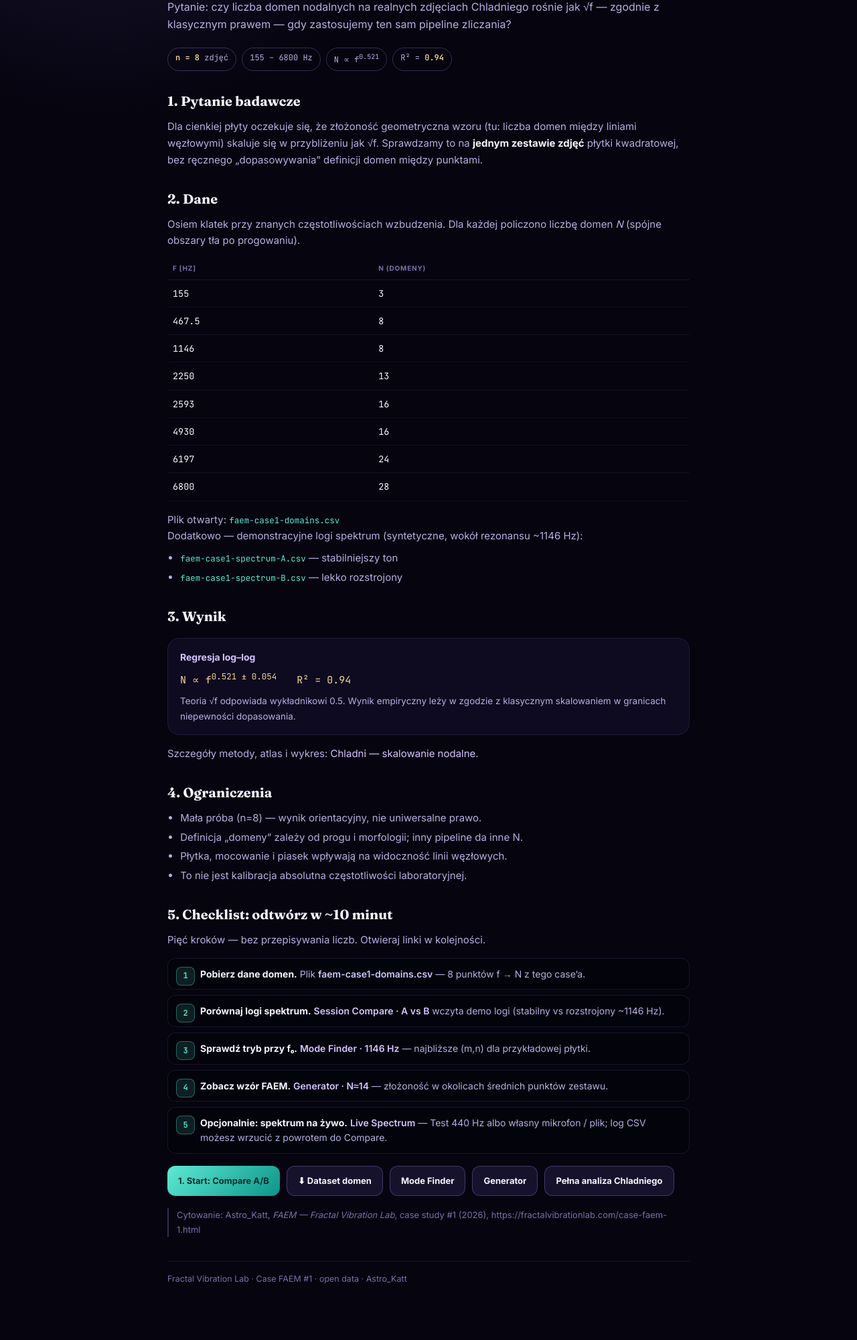
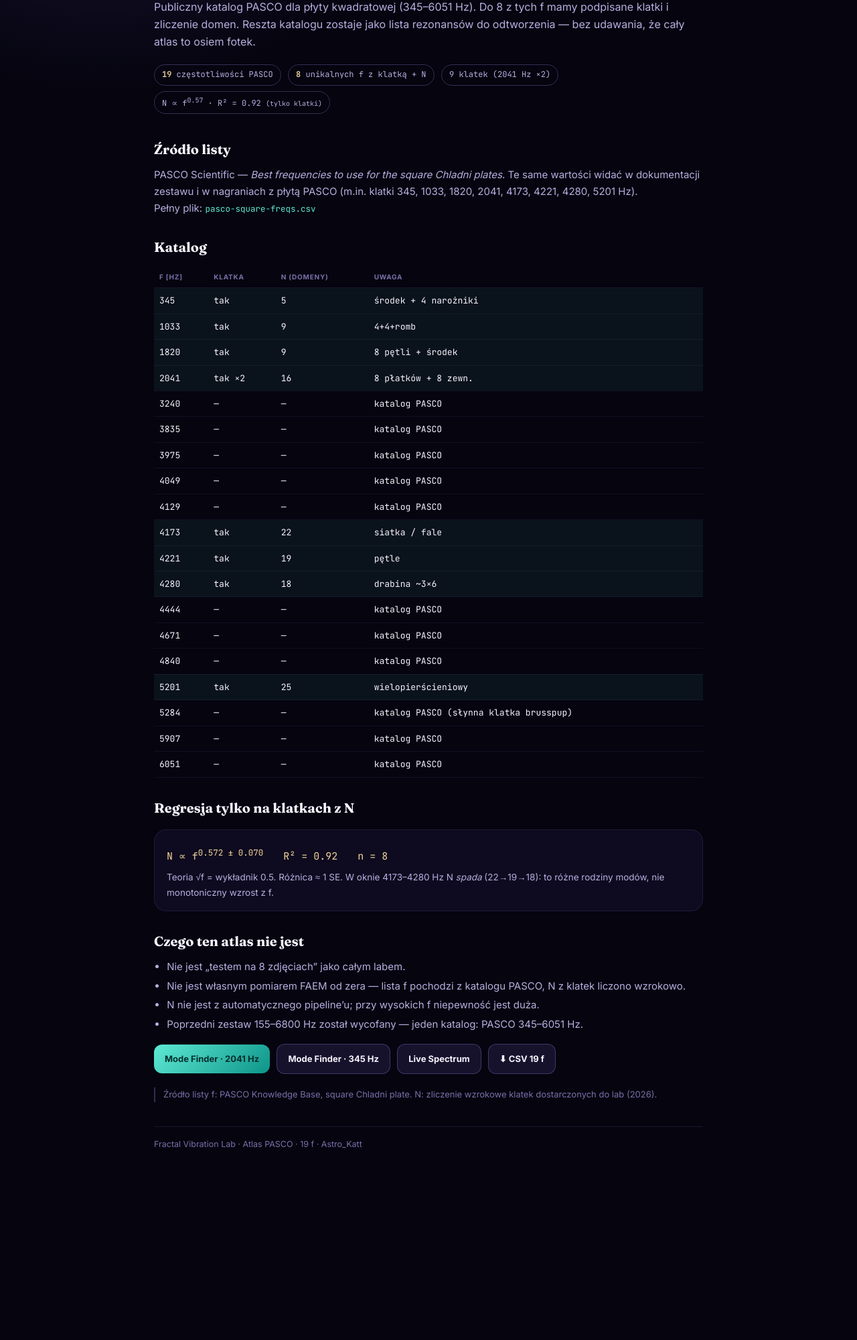
Before and after one commit to kata671/fvl, a plain HTML site: page case-faem-1.html in a window 1280 px wide. Shown: the part 204-2204 px from the top of the page at 67% size. After the commit the page ends 2002 px from the top, so only its background shows below. Drawn offline with Linux system fonts and the light colour scheme.

Commit message:
Add files via upload

```diff
--- a/case-faem-1.html
+++ b/case-faem-1.html
@@ -3,131 +3,114 @@
 <head>
 <meta charset="UTF-8"/>
 <meta name="viewport" content="width=device-width,initial-scale=1"/>
-<title>Case study FAEM #1 — Fractal Vibration Lab</title>
-<meta name="description" content="FAEM case study #1: skalowanie domen Chladniego na płytce kwadratowej, 8 punktów, N∝f^0.52, R²=0.94. Dane otwarte."/>
+<title>Atlas rezonansów — płyta kwadratowa PASCO · Fractal Vibration Lab</title>
+<meta name="description" content="Katalog 19 częstotliwości rezonansowych kwadratowej płyty Chladniego (PASCO, 345–6051 Hz). 9 klatek z pomiarem N. Nie test na 8 zdjęciach."/>
 <meta name="theme-color" content="#05040f"/>
-<meta property="og:title" content="Case study FAEM #1 — Fractal Vibration Lab"/>
-<meta property="og:description" content="Open case: nodal domains vs frequency on a square plate. Dataset + tools."/>
 <link href="https://fonts.googleapis.com/css2?family=Fraunces:opsz,wght@9..144,600;9..144,700&family=Inter:wght@400;500;600;700&family=JetBrains+Mono:wght@400;500;600&display=swap" rel="stylesheet"/>
 <style>
-:root{--bg:#05040f;--border:rgba(180,150,255,.12);--border2:rgba(180,150,255,.28);--text:#f7f4ff;--muted:#b8aee0;--dim:#7a6fa8;--violet:#9d7bff;--violet2:#d4c4ff;--cyan:#5eead4;--gold:#f0d49a;--radius:18px;--serif:"Fraunces",Georgia,serif;--sans:Inter,system-ui,sans-serif;--mono:"JetBrains Mono",monospace}
+:root{--bg:#05040f;--border:rgba(180,150,255,.12);--border2:rgba(180,150,255,.28);--text:#f7f4ff;--muted:#b8aee0;--dim:#7a6fa8;--violet2:#d4c4ff;--cyan:#5eead4;--gold:#f0d49a;--radius:18px;--serif:"Fraunces",Georgia,serif;--sans:Inter,system-ui,sans-serif;--mono:"JetBrains Mono",monospace}
 *{box-sizing:border-box;margin:0;padding:0}
 body{background:var(--bg);color:var(--text);font-family:var(--sans);line-height:1.65;background-image:radial-gradient(ellipse 70% 40% at 12% -5%,rgba(157,123,255,.18),transparent 55%)}
 a{color:var(--violet2);text-decoration:none}a:hover{color:var(--gold)}
 .topbar{position:sticky;top:0;z-index:20;display:flex;justify-content:space-between;align-items:center;padding:12px 20px;background:rgba(5,4,15,.9);backdrop-filter:blur(14px);border-bottom:1px solid var(--border);flex-wrap:wrap;gap:10px}
 .brand{font-family:var(--serif);font-weight:600;font-size:15px}.brand span{color:var(--violet2)}
-.topbar-right{display:flex;gap:12px;flex-wrap:wrap;align-items:center}
+.topbar-right{display:flex;gap:12px;flex-wrap:wrap}
 .topbar a.back{font-size:13px;color:var(--muted)}
-.wrap{max-width:820px;margin:0 auto;padding:28px 20px 80px}
+.wrap{max-width:860px;margin:0 auto;padding:28px 20px 80px}
 .eyebrow{font-size:11px;letter-spacing:.14em;text-transform:uppercase;color:var(--cyan);font-weight:700;margin-bottom:10px}
 h1{font-family:var(--serif);font-size:clamp(26px,4.5vw,36px);font-weight:600;line-height:1.15;margin-bottom:12px;background:linear-gradient(135deg,#fff,var(--violet2),var(--cyan));-webkit-background-clip:text;-webkit-text-fill-color:transparent}
-.lead{font-size:16px;color:var(--muted);margin-bottom:22px}
-.meta{display:flex;flex-wrap:wrap;gap:8px;margin-bottom:28px}
-.chip{font-size:12px;padding:5px 11px;border-radius:99px;border:1px solid var(--border2);color:var(--muted);font-family:var(--mono)}
+.lead{font-size:16px;color:var(--muted);margin-bottom:20px}
+.chip{display:inline-block;font-size:12px;padding:5px 11px;border-radius:99px;border:1px solid var(--border2);color:var(--muted);font-family:var(--mono);margin:0 6px 8px 0}
 .chip strong{color:var(--gold)}
 h2{font-family:var(--serif);font-size:20px;margin:28px 0 10px}
 p,li{color:var(--muted);font-size:15px}
-ul{padding-left:1.2em;margin:8px 0 12px}
-li{margin:4px 0}
-table{width:100%;border-collapse:collapse;margin:12px 0 16px;font-size:13.5px}
+ul{padding-left:1.2em;margin:8px 0 12px}li{margin:4px 0}
+table{width:100%;border-collapse:collapse;margin:12px 0 16px;font-size:13px}
 th{text-align:left;font-size:10px;text-transform:uppercase;letter-spacing:.08em;color:var(--dim);padding:8px;border-bottom:1px solid var(--border)}
-td{padding:9px 8px;border-bottom:1px solid rgba(180,150,255,.08);font-family:var(--mono);color:var(--text)}
+td{padding:8px;border-bottom:1px solid rgba(180,150,255,.08);font-family:var(--mono);color:var(--text)}
+tr.framed td{background:rgba(94,234,212,.06)}
 .box{border:1px solid var(--border);border-radius:var(--radius);padding:16px 18px;background:rgba(28,20,56,.4);margin:16px 0}
-.box h3{font-size:14px;margin-bottom:8px;color:var(--violet2)}
 .eq{font-family:var(--mono);font-size:15px;color:var(--gold);margin:8px 0}
-.actions{display:flex;flex-wrap:wrap;gap:10px;margin:18px 0}
-.btn{display:inline-flex;align-items:center;gap:8px;padding:11px 16px;border-radius:12px;font-weight:700;font-size:13px;border:1px solid var(--border2);background:rgba(157,123,255,.12);color:var(--text)}
+.btn{display:inline-flex;padding:11px 16px;border-radius:12px;font-weight:700;font-size:13px;border:1px solid var(--border2);background:rgba(157,123,255,.12);color:var(--text);margin:4px 6px 4px 0}
 .btn.primary{background:linear-gradient(135deg,#5eead4,#0d9488);color:#042f2e;border:0}
-.btn:hover{filter:brightness(1.06)}
 .note{font-size:13px;color:var(--dim);border-left:2px solid var(--border2);padding-left:12px;margin:16px 0}
 footer{margin-top:36px;padding-top:16px;border-top:1px solid var(--border);font-size:12.5px;color:var(--dim)}
 code{font-family:var(--mono);font-size:12.5px;color:var(--cyan)}
-.checklist{list-style:none;padding:0;margin:14px 0 8px;counter-reset:step}
-.checklist li{position:relative;padding:12px 14px 12px 48px;margin:0 0 8px;border:1px solid var(--border);border-radius:12px;background:rgba(0,0,0,.22);counter-increment:step;color:var(--muted);font-size:14px;line-height:1.55}
-.checklist li::before{content:counter(step);position:absolute;left:12px;top:12px;width:26px;height:26px;border-radius:8px;background:rgba(94,234,212,.12);border:1px solid rgba(94,234,212,.35);color:var(--cyan);font-family:var(--mono);font-size:12px;font-weight:700;display:flex;align-items:center;justify-content:center}
-.checklist li strong{color:var(--text)}
-.checklist a{font-weight:600}
 </style>
 </head>
 <body>
 <div class="topbar">
   <div class="brand">Fractal <span>Vibration</span> Lab</div>
   <div class="topbar-right">
-    <a class="back" href="chladni-skalowanie-nodalne.html">Pełna analiza →</a>
-    <a class="back" href="faem-case1-domains.csv">Dataset CSV</a>
+
+    <a class="back" href="pasco-square-freqs.csv">CSV</a>
+    <a class="back" href="lab.html">Lab</a>
     <a class="back" href="index.html">← Home</a>
   </div>
 </div>
 <div class="wrap">
-  <div class="eyebrow">Case study · FAEM #1 · v0.1</div>
-  <h1>Skorelowane domeny z częstotliwością na płytce kwadratowej</h1>
-  <p class="lead">Pytanie: czy liczba domen nodalnych na realnych zdjęciach Chladniego rośnie jak √f — zgodnie z klasycznym prawem — gdy zastosujemy ten sam pipeline zliczania?</p>
-  <div class="meta">
-    <span class="chip"><strong>n = 8</strong> zdjęć</span>
-    <span class="chip">155 – 6800 Hz</span>
-    <span class="chip">N ∝ f<sup>0.521</sup></span>
-    <span class="chip">R² = <strong>0.94</strong></span>
+  <div class="eyebrow">Case FAEM · płyta kwadratowa PASCO</div>
+  <h1>19 częstotliwości rezonansowych kwadratowej płyty Chladniego</h1>
+  <p class="lead">Publiczny katalog PASCO dla płyty kwadratowej (345–6051 Hz). Do 8 z tych f mamy podpisane klatki i zliczenie domen. Reszta katalogu zostaje jako lista rezonansów do odtworzenia — bez udawania, że cały atlas to osiem fotek.</p>
+  <span class="chip"><strong>19</strong> częstotliwości PASCO</span>
+  <span class="chip"><strong>8</strong> unikalnych f z klatką + N</span>
+  <span class="chip">9 klatek (2041 Hz ×2)</span>
+  <span class="chip">N ∝ f<sup>0.57</sup> · R² = 0.92 <small>(tylko klatki)</small></span>
+
+  <h2>Źródło listy</h2>
+  <p>PASCO Scientific — <em>Best frequencies to use for the square Chladni plates</em>.
+  Te same wartości widać w dokumentacji zestawu i w nagraniach z płytą PASCO (m.in. klatki 345, 1033, 1820, 2041, 4173, 4221, 4280, 5201 Hz).</p>
+  <p>Pełny plik: <a href="pasco-square-freqs.csv"><code>pasco-square-freqs.csv</code></a></p>
+
+  <h2>Katalog</h2>
+  <table>
+    <thead><tr><th>f [Hz]</th><th>Klatka</th><th>N (domeny)</th><th>Uwaga</th></tr></thead>
+    <tbody>
+      <tr class="framed"><td>345</td><td>tak</td><td>5</td><td>środek + 4 narożniki</td></tr>
+      <tr class="framed"><td>1033</td><td>tak</td><td>9</td><td>4+4+romb</td></tr>
+      <tr class="framed"><td>1820</td><td>tak</td><td>9</td><td>8 pętli + środek</td></tr>
+      <tr class="framed"><td>2041</td><td>tak ×2</td><td>16</td><td>8 płatków + 8 zewn.</td></tr>
+      <tr><td>3240</td><td>—</td><td>—</td><td>katalog PASCO</td></tr>
+      <tr><td>3835</td><td>—</td><td>—</td><td>katalog PASCO</td></tr>
+      <tr><td>3975</td><td>—</td><td>—</td><td>katalog PASCO</td></tr>
+      <tr><td>4049</td><td>—</td><td>—</td><td>katalog PASCO</td></tr>
+      <tr><td>4129</td><td>—</td><td>—</td><td>katalog PASCO</td></tr>
+      <tr class="framed"><td>4173</td><td>tak</td><td>22</td><td>siatka / fale</td></tr>
+      <tr class="framed"><td>4221</td><td>tak</td><td>19</td><td>pętle</td></tr>
+      <tr class="framed"><td>4280</td><td>tak</td><td>18</td><td>drabina ~3×6</td></tr>
+      <tr><td>4444</td><td>—</td><td>—</td><td>katalog PASCO</td></tr>
+      <tr><td>4671</td><td>—</td><td>—</td><td>katalog PASCO</td></tr>
+      <tr><td>4840</td><td>—</td><td>—</td><td>katalog PASCO</td></tr>
+      <tr class="framed"><td>5201</td><td>tak</td><td>25</td><td>wielopierścieniowy</td></tr>
+      <tr><td>5284</td><td>—</td><td>—</td><td>katalog PASCO (słynna klatka brusspup)</td></tr>
+      <tr><td>5907</td><td>—</td><td>—</td><td>katalog PASCO</td></tr>
+      <tr><td>6051</td><td>—</td><td>—</td><td>katalog PASCO</td></tr>
+    </tbody>
+  </table>
+
+  <h2>Regresja tylko na klatkach z N</h2>
+  <div class="box">
+    <div class="eq">N ∝ f<sup>0.572 ± 0.070</sup>　　R² = 0.92　　n = 8</div>
+    <p style="margin:0;font-size:13.5px">Teoria √f = wykładnik 0.5. Różnica ≈ 1 SE. W oknie 4173–4280 Hz N <em>spada</em> (22→19→18): to różne rodziny modów, nie monotoniczny wzrost z f.</p>
   </div>
 
-  <h2>1. Pytanie badawcze</h2>
-  <p>Dla cienkiej płyty oczekuje się, że złożoność geometryczna wzoru (tu: liczba domen między liniami węzłowymi) skaluje się w przybliżeniu jak √f. Sprawdzamy to na <strong style="color:var(--text)">jednym zestawie zdjęć</strong> płytki kwadratowej, bez ręcznego „dopasowywania” definicji domen między punktami.</p>
-
-  <h2>2. Dane</h2>
-  <p>Osiem klatek przy znanych częstotliwościach wzbudzenia. Dla każdej policzono liczbę domen <em>N</em> (spójne obszary tła po progowaniu).</p>
-  <table>
-    <thead><tr><th>f [Hz]</th><th>N (domeny)</th></tr></thead>
-    <tbody>
-      <tr><td>155</td><td>3</td></tr>
-      <tr><td>467.5</td><td>8</td></tr>
-      <tr><td>1146</td><td>8</td></tr>
-      <tr><td>2250</td><td>13</td></tr>
-      <tr><td>2593</td><td>16</td></tr>
-      <tr><td>4930</td><td>16</td></tr>
-      <tr><td>6197</td><td>24</td></tr>
-      <tr><td>6800</td><td>28</td></tr>
-    </tbody>
-  </table>
-  <p>Plik otwarty: <a href="faem-case1-domains.csv"><code>faem-case1-domains.csv</code></a></p>
-  <p>Dodatkowo — demonstracyjne logi spektrum (syntetyczne, wokół rezonansu ~1146 Hz):</p>
+  <h2>Czego ten atlas nie jest</h2>
   <ul>
-    <li><a href="faem-case1-spectrum-A.csv"><code>faem-case1-spectrum-A.csv</code></a> — stabilniejszy ton</li>
-    <li><a href="faem-case1-spectrum-B.csv"><code>faem-case1-spectrum-B.csv</code></a> — lekko rozstrojony</li>
+    <li>Nie jest „testem na 8 zdjęciach” jako całym labem.</li>
+    <li>Nie jest własnym pomiarem FAEM od zera — lista f pochodzi z katalogu PASCO, N z klatek liczono wzrokowo.</li>
+    <li>N nie jest z automatycznego pipeline’u; przy wysokich f niepewność jest duża.</li>
+    <li>Poprzedni zestaw 155–6800 Hz został wycofany — jeden katalog: PASCO 345–6051 Hz.</li>
   </ul>
 
-  <h2>3. Wynik</h2>
-  <div class="box">
-    <h3>Regresja log–log</h3>
-    <div class="eq">N ∝ f<sup>0.521 ± 0.054</sup>　　R² = 0.94</div>
-    <p style="margin:0;font-size:13.5px">Teoria √f odpowiada wykładnikowi 0.5. Wynik empiryczny leży w zgodzie z klasycznym skalowaniem w granicach niepewności dopasowania.</p>
-  </div>
-  <p>Szczegóły metody, atlas i wykres: <a href="chladni-skalowanie-nodalne.html">Chladni — skalowanie nodalne</a>.</p>
+  <p>
+    <a class="btn primary" href="modes.html?f=2041">Mode Finder · 2041 Hz</a>
+    <a class="btn" href="modes.html?f=345">Mode Finder · 345 Hz</a>
+    <a class="btn" href="spektrum.html">Live Spectrum</a>
+    <a class="btn" href="pasco-square-freqs.csv" download>⬇ CSV 19 f</a>
 
-  <h2>4. Ograniczenia</h2>
-  <ul>
-    <li>Mała próba (n=8) — wynik orientacyjny, nie uniwersalne prawo.</li>
-    <li>Definicja „domeny” zależy od progu i morfologii; inny pipeline da inne N.</li>
-    <li>Płytka, mocowanie i piasek wpływają na widoczność linii węzłowych.</li>
-    <li>To nie jest kalibracja absolutna częstotliwości laboratoryjnej.</li>
-  </ul>
-
-  <h2>5. Checklist: odtwórz w ~10 minut</h2>
-  <p>Pięć kroków — bez przepisywania liczb. Otwieraj linki w kolejności.</p>
-  <ol class="checklist">
-    <li><strong>Pobierz dane domen.</strong> Plik <a href="faem-case1-domains.csv" download>faem-case1-domains.csv</a> — 8 punktów f → N z tego case’a.</li>
-    <li><strong>Porównaj logi spektrum.</strong> <a href="compare.html?example=case1">Session Compare · A vs B</a> wczyta demo logi (stabilny vs rozstrojony ~1146 Hz).</li>
-    <li><strong>Sprawdź tryb przy f₀.</strong> <a href="modes.html?f=1146&amp;example=case1">Mode Finder · 1146 Hz</a> — najbliższe (m,n) dla przykładowej płytki.</li>
-    <li><strong>Zobacz wzór FAEM.</strong> <a href="faem_generator.html?n=14&amp;example=case1">Generator · N≈14</a> — złożoność w okolicach średnich punktów zestawu.</li>
-    <li><strong>Opcjonalnie: spektrum na żywo.</strong> <a href="spektrum.html?example=case1">Live Spectrum</a> — Test 440 Hz albo własny mikrofon / plik; log CSV możesz wrzucić z powrotem do Compare.</li>
-  </ol>
-  <div class="actions">
-    <a class="btn primary" href="compare.html?example=case1">1. Start: Compare A/B</a>
-    <a class="btn" href="faem-case1-domains.csv" download>⬇ Dataset domen</a>
-    <a class="btn" href="modes.html?f=1146&amp;example=case1">Mode Finder</a>
-    <a class="btn" href="faem_generator.html?n=14&amp;example=case1">Generator</a>
-    <a class="btn" href="chladni-skalowanie-nodalne.html">Pełna analiza Chladniego</a>
-  </div>
-  <p class="note">Cytowanie: Astro_Katt, <em>FAEM — Fractal Vibration Lab</em>, case study #1 (2026), https://fractalvibrationlab.com/case-faem-1.html</p>
-  <footer>Fractal Vibration Lab · Case FAEM #1 · open data · Astro_Katt</footer>
+  </p>
+  <p class="note">Źródło listy f: PASCO Knowledge Base, square Chladni plate. N: zliczenie wzrokowe klatek dostarczonych do lab (2026).</p>
+  <footer>Fractal Vibration Lab · Atlas PASCO · 19 f · Astro_Katt</footer>
 </div>
 </body>
 </html>
```
Also changed, not shown: case-faem-2.html (added, +12 -0 lines), chladni-skalowanie-nodalne.html (+26 -26 lines), faem-case1-domains.csv (+9 -9 lines), index.html (+19 -17 lines), lab.html (+24 -23 lines), modes.html (+2 -2 lines), pasco-square-freqs.csv (added, +20 -0 lines).
